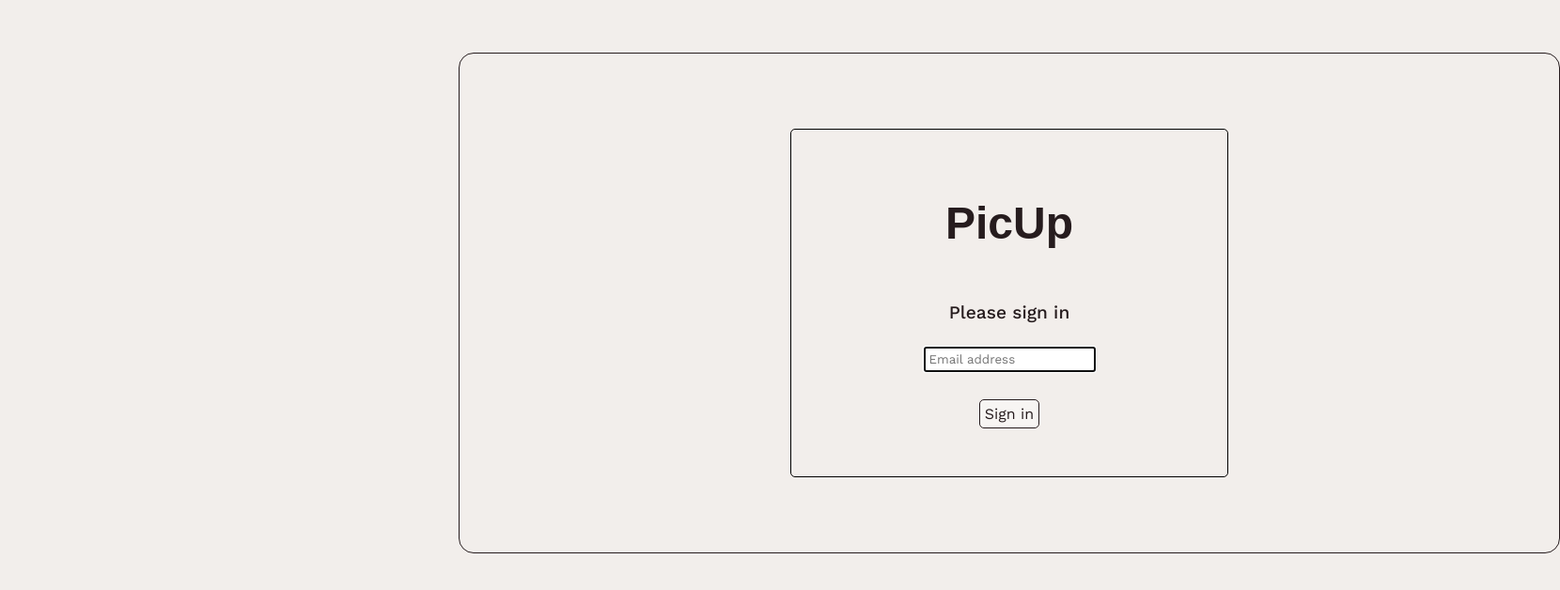
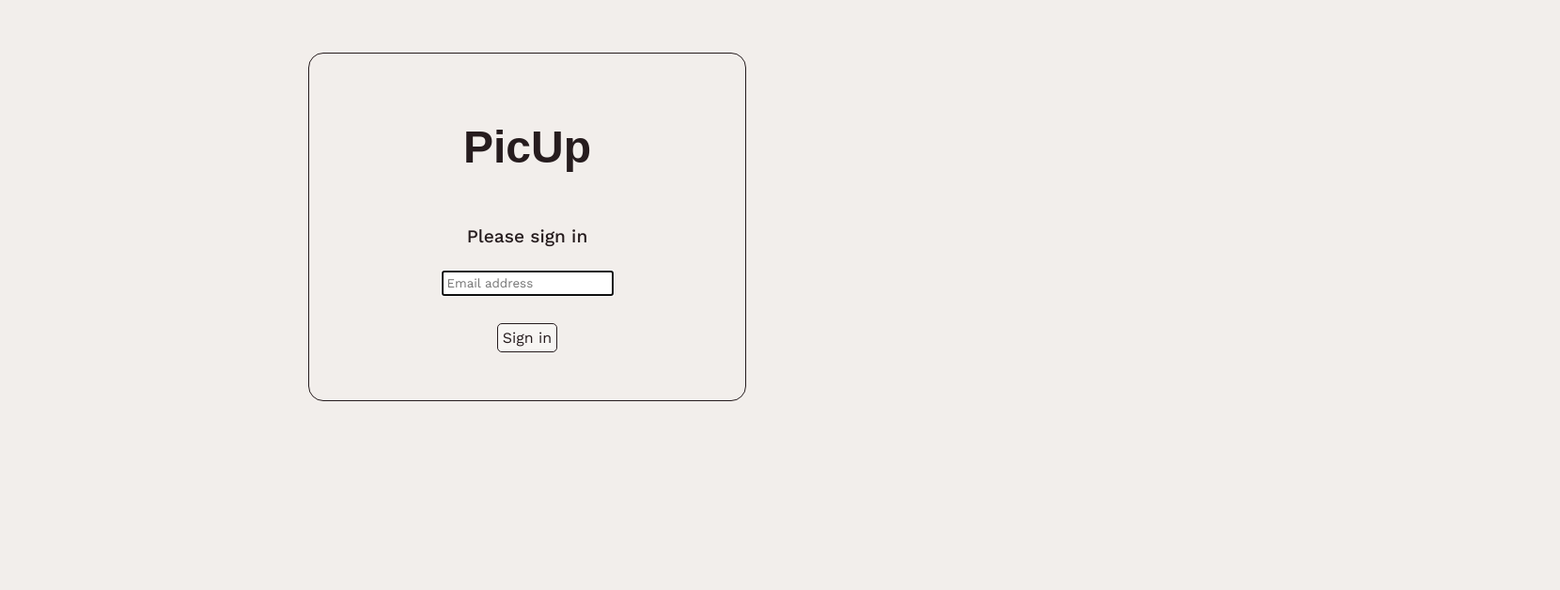
Before and after one commit to larisssssa/pic-up, a React (Vite) app: page /login in a window 1280 px wide. Shown: the top 628 px of the page at 94% size, 1660 px wide, since content can reach past the window. Built offline with nearby package versions, Linux system fonts and the light colour scheme; a web font is replaced by a local one.

Commit message:
Login and Welcome - updated box margin

```diff
--- a/src/components/auth/Login.css
+++ b/src/components/auth/Login.css
@@ -1,9 +1,9 @@
-.auth-container {
+/* .auth-container {
   border: 1px solid #261c1e;
-  margin: 3rem 30rem;
+  margin: 3rem 20rem;
   padding: 2rem;
   border-radius: 1rem;
-}
+} */
 
 .caption {
   font-size: 1.2rem;
@@ -13,6 +13,10 @@
   display: flex;
   flex-direction: column;
   align-items: center;
+  border: 1px solid #261c1e;
+  margin: 3rem 20rem;
+  padding: 2rem;
+  border-radius: 1rem;
 }
 
 .auth-form-input {
--- a/src/components/welcome/Welcome.css
+++ b/src/components/welcome/Welcome.css
@@ -4,7 +4,7 @@
 }
 
 .welcome-main {
-  margin: 3rem 30rem;
+  margin: 3rem 20rem;
   padding: 2rem;
   border: 1px solid #261c1e;
   border-radius: 1rem;
```
